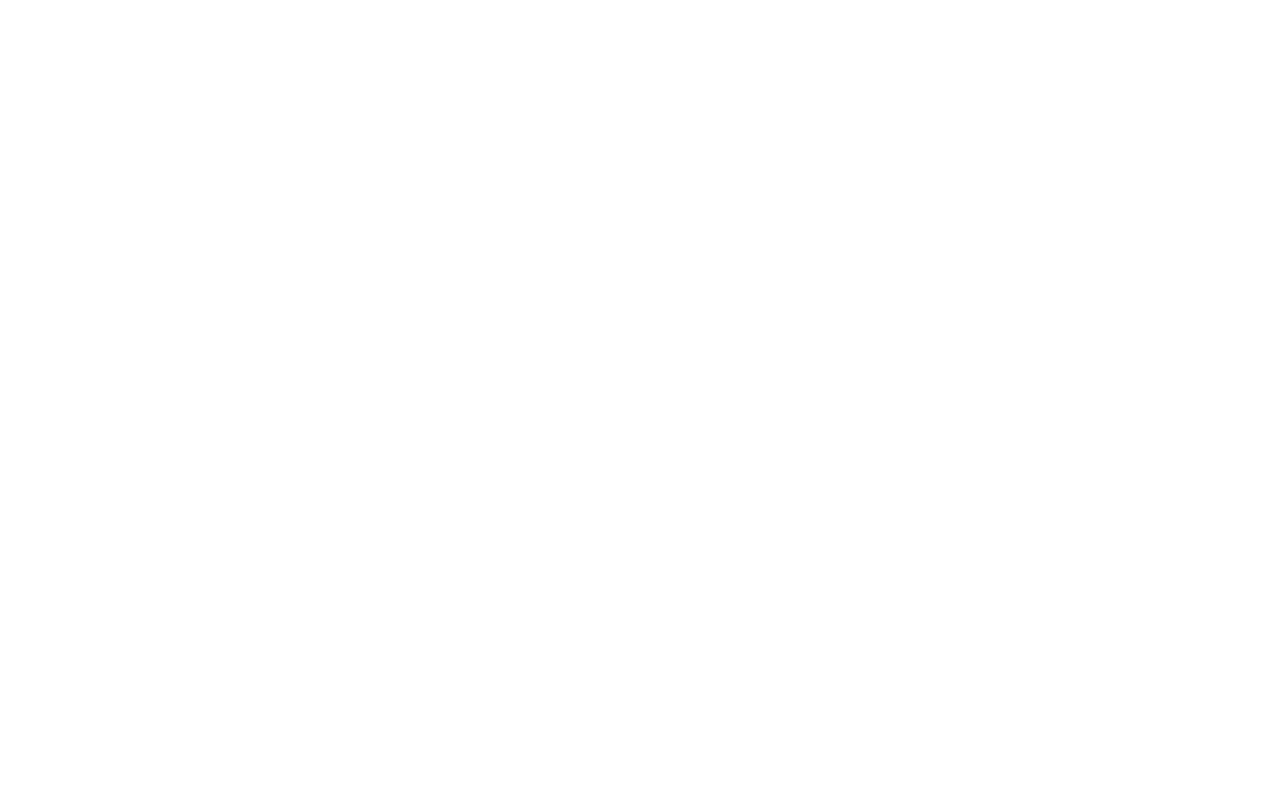
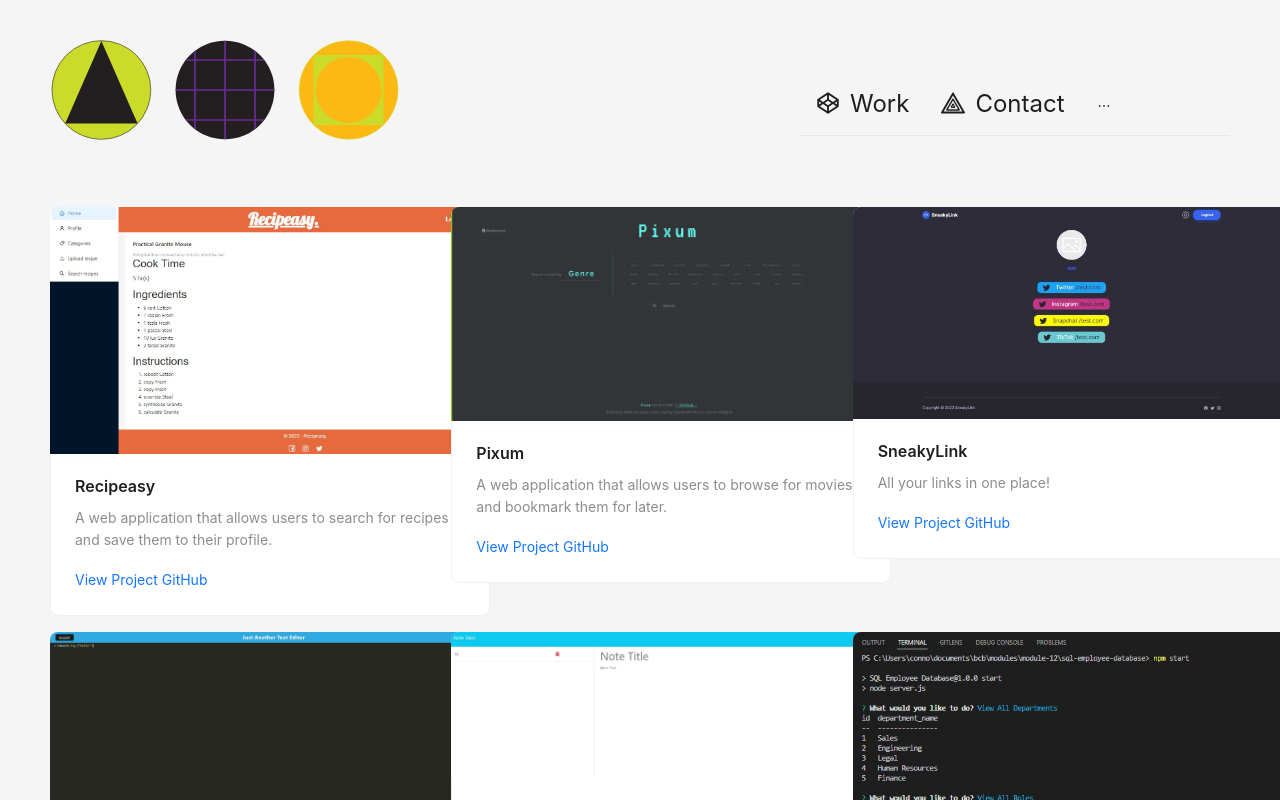
Before and after one commit to cjmugs1/affordance, a React (Create React App) app: page /affordance/work in a window 1280 px wide. Before the commit this address had no page. Shown: the top 800 px of the page. Built offline with nearby package versions, Linux system fonts and the light colour scheme; the HTML template or start-up script is replaced by a standard one.

Commit message:
getting repo to work on gh pages

```diff
--- a/src/App.css
+++ b/src/App.css
@@ -1,7 +1,7 @@
 /* APP PARENT */
 .app-parent-div{
     user-select: none;
-    min-height: 100vh;
+    /* min-height: 100vh; */
 }
 
 /* MAIN LAYOUT COMPONENT */
--- a/src/App.js
+++ b/src/App.js
@@ -10,9 +10,9 @@
       <Router>
         <div className="app-parent-div">
           <Routes>
-          <Route path="/" element={<Home />} />
-          <Route path="/work" element={<Work />} />
-          <Route path="/contact" element={<Contact />} />
+            <Route path="affordance/" element={<Home />} />
+            <Route path="affordance/work" element={<Work />} />
+            <Route path="affordance/contact" element={<Contact />} />
             {/* <Route path="/resume" element={<Resume />} /> */}
           </Routes>
         </div>
--- a/src/components/ContactForm/index.js
+++ b/src/components/ContactForm/index.js
@@ -1,3 +1,4 @@
+import React from 'react';
 import { Form, Input, Button } from 'antd';
 
 const ContactForm = () => {
--- a/src/components/FooterComponent/index.js
+++ b/src/components/FooterComponent/index.js
@@ -1,3 +1,4 @@
+import React from 'react';
 import { Layout, Divider, Space, Typography } from 'antd';
 const { Footer } = Layout;
 import {
--- a/src/components/HeaderComponent/index.js
+++ b/src/components/HeaderComponent/index.js
@@ -16,17 +16,17 @@
 const menuItems = [
     {
         key: 'work',
-        label: (<Link to={`/work`}>Work</Link>),
+        label: (<Link to={`/affordance/work`}>Work</Link>),
         icon: <CodepenOutlined style={{ fontSize: 24 }}/>,
     },
     {
         key: 'contact',
-        label: (<Link to={`/contact`}>Contact</Link>),
+        label: (<Link to={`/affordance/contact`}>Contact</Link>),
         icon: <HeatMapOutlined style={{ fontSize: 24 }}/>
     },
     {
         key: 'resume',
-        label: (<Link to={`/resume`}>Resume</Link>),
+        label: (<Link to={`/affordance/resume`}>Resume</Link>),
         icon: <HeartOutlined style={{ fontSize: 24 }}/>
     }
 ]
@@ -40,7 +40,7 @@
 
     return (
         <Header className="header-component">
-            <Link to={`/`}>
+            <Link to={`/affordance/`}>
                 <img className="logo"src={logo} alt="logo" />
             </Link>
             <Menu className="nav-menu" breakpoint="sm"
--- a/src/components/LayoutComponent/index.js
+++ b/src/components/LayoutComponent/index.js
@@ -1,3 +1,4 @@
+import React from 'react';
 import { Breadcrumb, Layout } from 'antd';
 const { Content } = Layout;
 
```
Also changed, not shown: 11 other files (tests, documents, lock files or other folders). Lines whose indentation alone changed are shown as unchanged.
